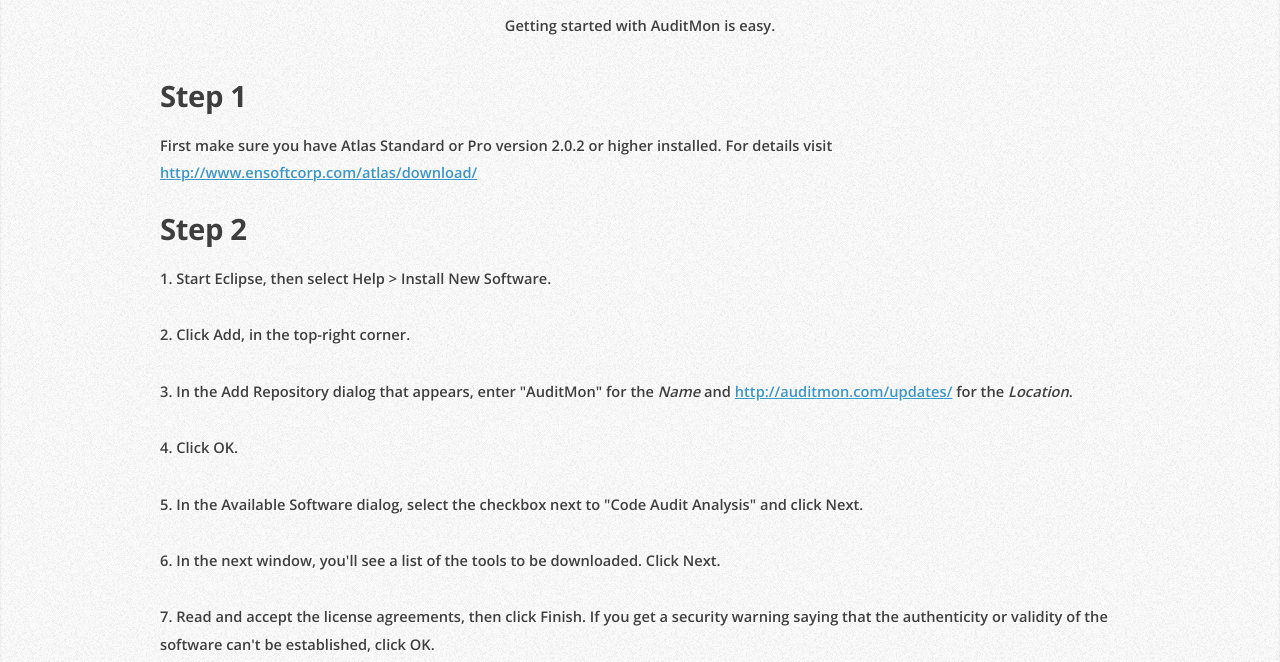
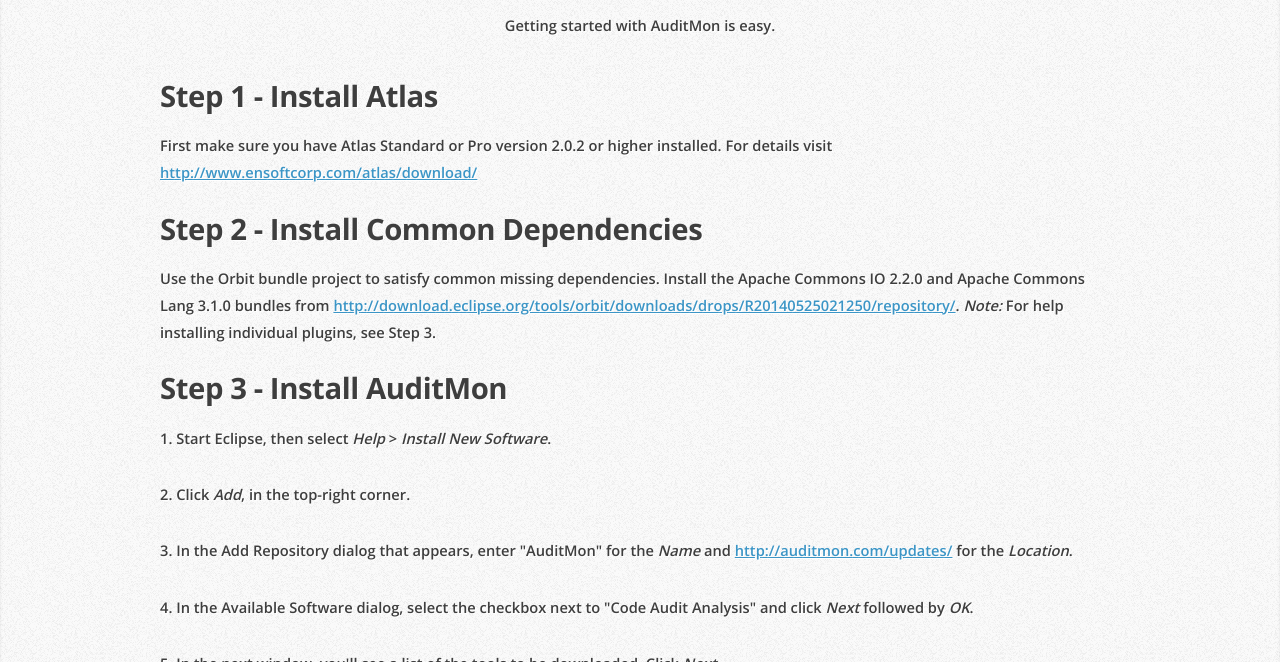
Before and after one commit to EnSoftCorp/AuditMon, a plain HTML site: page auditmon.com/install.html in a window 1280 px wide. Shown: the part 138-800 px from the top of the page. Drawn offline with nearby package versions, Linux system fonts and the light colour scheme.

Commit message:
updating instructions, rebuilt first release

```diff
--- a/auditmon.com/install.html
+++ b/auditmon.com/install.html
@@ -40,17 +40,18 @@
 				</header>
 				<div class="container">
 					<div class="row">
-						<h2 align="left">Step 1</h2>
+						<h2 align="left">Step 1 - Install Atlas</h2>
 						<p align="left">First make sure you have Atlas Standard or Pro version 2.0.2 or higher installed.  For details visit <a href="http://www.ensoftcorp.com/atlas/download/">http://www.ensoftcorp.com/atlas/download/</a></p>
-						<h2 align="left">Step 2</h2>
-						<p align="left">1. Start Eclipse, then select <strong>Help</strong> &gt; <strong>Install New Software</strong>.</p>
-						<p align="left">2. Click <strong>Add</strong>, in the top-right corner.</p>
+						<h2 align="left">Step 2 - Install Common Dependencies</h2>
+						<p align="left">Use the Orbit bundle project to satisfy common missing dependencies. Install the Apache Commons IO 2.2.0 and Apache Commons Lang 3.1.0 bundles from <a href="http://download.eclipse.org/tools/orbit/downloads/drops/R20140525021250/repository/">http://download.eclipse.org/tools/orbit/downloads/drops/R20140525021250/repository/</a>.  <i>Note:</i> For help installing individual plugins, see Step 3.</p>
+						<h2 align="left">Step 3 - Install AuditMon</h2>
+						<p align="left">1. Start Eclipse, then select <i>Help</i> &gt; <i>Install New Software</i>.</p>
+						<p align="left">2. Click <i>Add</i>, in the top-right corner.</p>
 						<p align="left">3. In the Add Repository dialog that appears, enter "AuditMon" for the <em>Name</em> and <a href="http://auditmon.com/updates/">http://auditmon.com/updates/</a> for the <em>Location</em>.</p>
-						<p align="left">4. Click <strong>OK</strong>.</p>
-						<p align="left">5. In the Available Software dialog, select the checkbox next to "Code Audit Analysis" and click <strong>Next</strong>.</p>
-						<p align="left">6. In the next window, you'll see a list of the tools to be downloaded. Click <strong>Next</strong>.</p>
-						<p align="left">7. Read and accept the license agreements, then click <strong>Finish</strong>. If you get a security warning saying that the authenticity or validity of the software can't be established, click <strong>OK</strong>.</p>
-						<p align="left">8. When the installation completes, restart Eclipse.</p>
+						<p align="left">4. In the Available Software dialog, select the checkbox next to "Code Audit Analysis" and click <i>Next</i> followed by <i>OK</i>.</p>
+						<p align="left">5. In the next window, you'll see a list of the tools to be downloaded. Click <i>Next</i>.</p>
+						<p align="left">6. Read and accept the license agreements, then click <i>Finish</i>. If you get a security warning saying that the authenticity or validity of the software can't be established, click <i>OK</i>.</p>
+						<p align="left">7. When the installation completes, restart Eclipse.</p>
 						</p>
 					</div>
 				</div>
--- a/auditmon.com/updates/site.xml
+++ b/auditmon.com/updates/site.xml
@@ -1,6 +1,6 @@
 <?xml version="1.0" encoding="UTF-8"?>
 <site>
-   <feature url="features/AuditMon_2.0.2.201412021648.jar" id="AuditMon" version="2.0.2.201412021648">
+   <feature url="features/AuditMon_2.0.2.201412021657.jar" id="AuditMon" version="2.0.2.201412021657">
       <category name="CodeAuditAnalysis"/>
    </feature>
    <category-def name="CodeAuditAnalysis" label="Code Audit Analysis">
```
Also changed, not shown: 6 other files.
